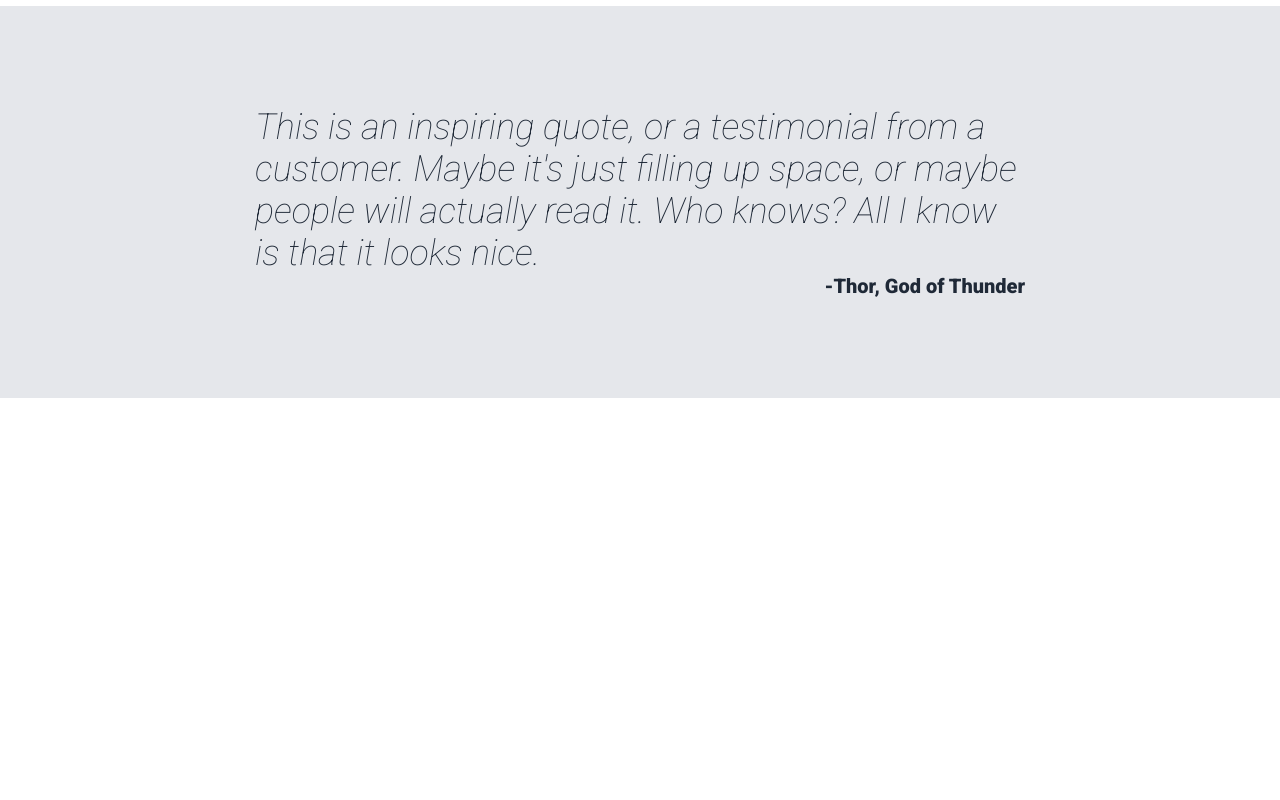
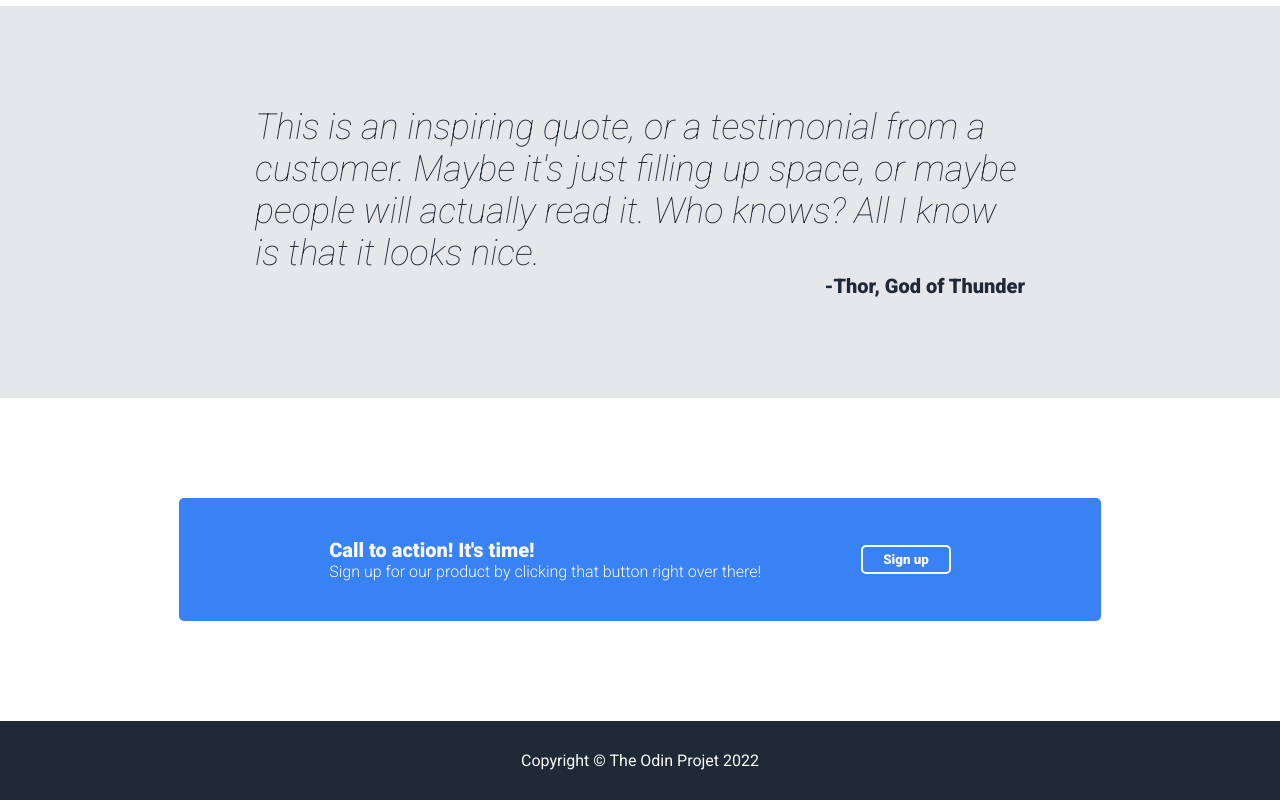
Before and after one commit to brunovnogueira/odin-landingPage, a plain HTML site: page index.html in a window 1280 px wide. Shown: the part 849-1649 px from the top of the page. Before the commit the page ends 1247 px from the top, so only its background shows below. Drawn offline with Linux system fonts and the light colour scheme.

Commit message:
Desenvolvendo a section-4 e footer da landing page

```diff
--- a/index.html
+++ b/index.html
@@ -58,5 +58,18 @@
             <p>-Thor, God of Thunder</p>
         </div>
     </div>
+    <div class="section-4">
+        <div class="content">
+           <div class="box">
+                <p style="font-weight: 900; font-size: 20px;">Call to action! It's time!</p>
+                <p style="font-weight: 300;">Sign up for our product by clicking that button right over there!</p>
+           </div>
+           <button type="button">Sign up</button>
+        </div>
+    </div>
+
+    <div class="footer">
+        <p>Copyright © The Odin Projet 2022</p>
+    </div>
 </body>
 </html>
--- a/style.css
+++ b/style.css
@@ -124,3 +124,38 @@
     font-weight: 900;
     font-size: 20px;
 }
+
+/*section-4*/
+.section-4{
+    display: flex;
+    flex-direction: column;
+    align-items: center;
+}
+
+.section-4 .content{
+    display: flex;
+    align-items: center;
+    margin: 100px;
+    background-color: #3882F6;
+    border-radius: 5px;
+    padding: 40px 150px;
+    gap: 100px;
+    color: #F9FAF8;
+}
+
+.section-4 .content button{
+    color: #F9FAF8;
+    background-color: #3882F6;
+    border: 2px solid #F9FAF8;
+    border-radius: 5px;
+    padding: 5px 20px;
+    font-weight: 900;
+}
+
+.footer{
+    background-color: #1f2937;
+    display: flex;
+    justify-content: center;
+    padding: 30px 0;
+    color: #F9FAF8;
+}
```
